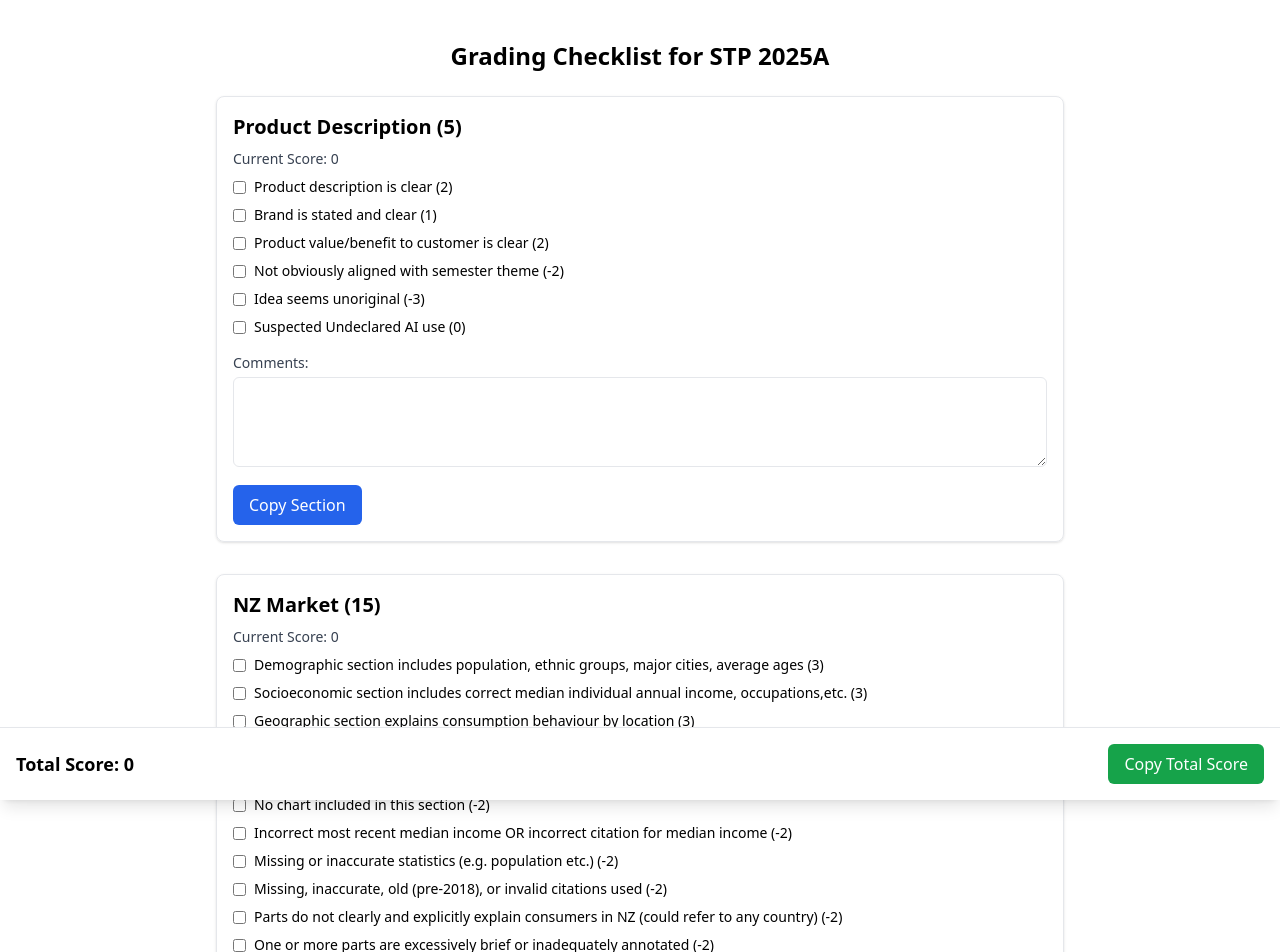
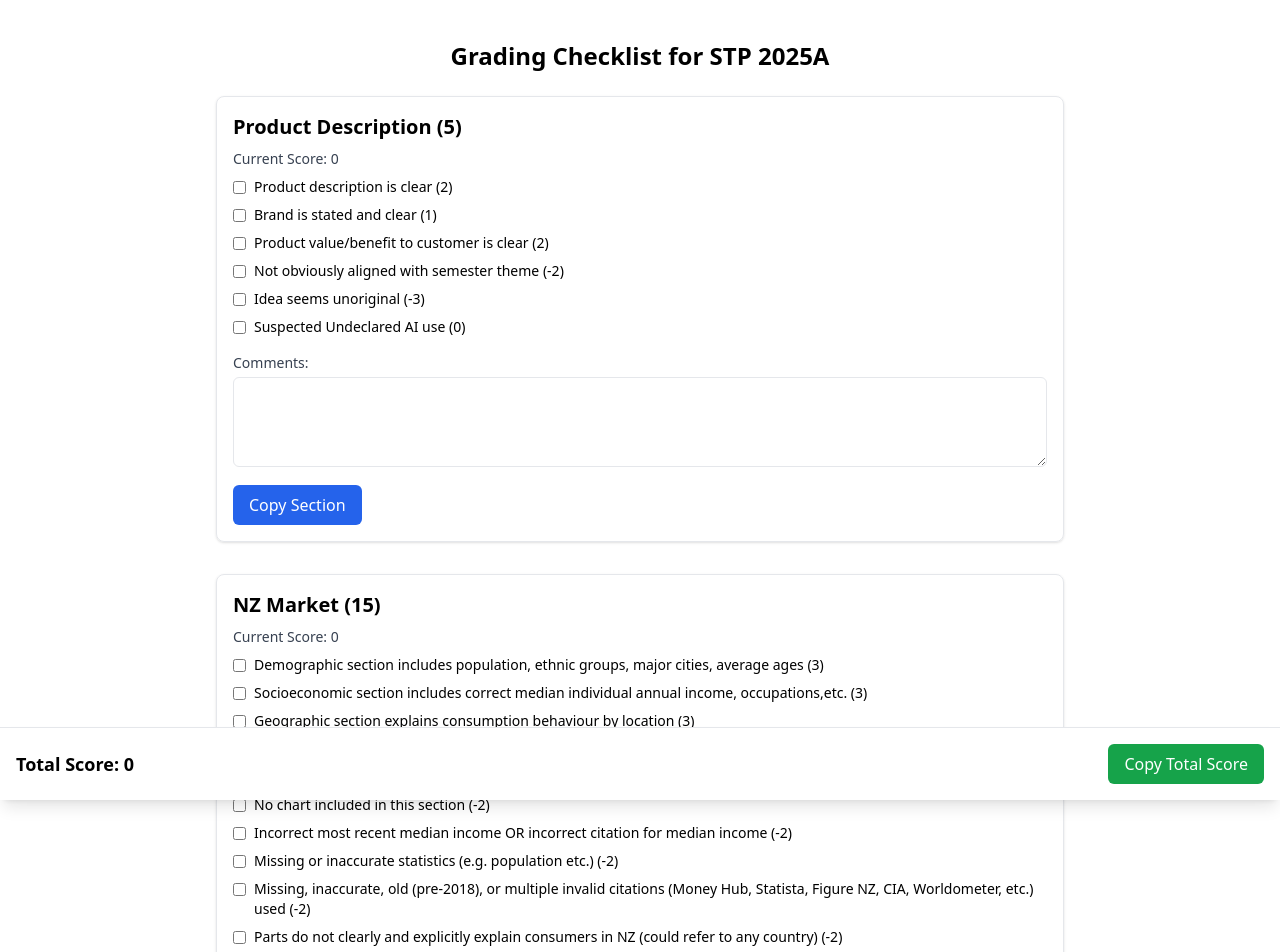
Before and after one commit to zemble/grading-checklist, a Next.js app: page / in a window 1280 px wide. Shown: the top 952 px of the page. Built offline with nearby package versions, Linux system fonts and the light colour scheme.

Commit message:
added bad citations

```diff
--- a/app/components/GradingForm.js
+++ b/app/components/GradingForm.js
@@ -41,7 +41,7 @@ export default function GradingForm() {
         { id: 'nz6', label: 'No chart included in this section', score: -2, checked: false },
         { id: 'nz7', label: 'Incorrect most recent median income OR incorrect citation for median income', score: -2, checked: false },
         { id: 'nz8', label: 'Missing or inaccurate statistics (e.g. population etc.)', score: -2, checked: false },
-        { id: 'nz9', label: 'Missing, inaccurate, old (pre-2018), or invalid citations used', score: -2, checked: false },
+        { id: 'nz9', label: 'Missing, inaccurate, old (pre-2018), or multiple invalid citations (Money Hub, Statista, Figure NZ, CIA, Worldometer, etc.) used', score: -2, checked: false },
         { id: 'nz10', label: 'Parts do not clearly and explicitly explain consumers in NZ (could refer to any country)', score: -2, checked: false },
         { id: 'nz12', label: 'One or more parts are excessively brief or inadequately annotated', score: -2, checked: false },
         { id: 'nz13', label: 'Multiple citations from same source in same year not correctly formatted', score: -2, checked: false },
```
